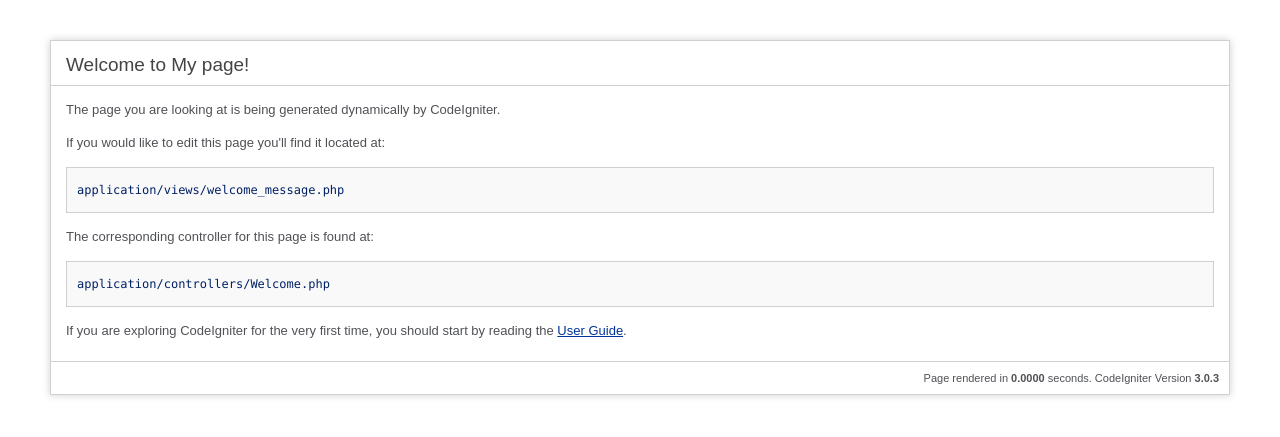
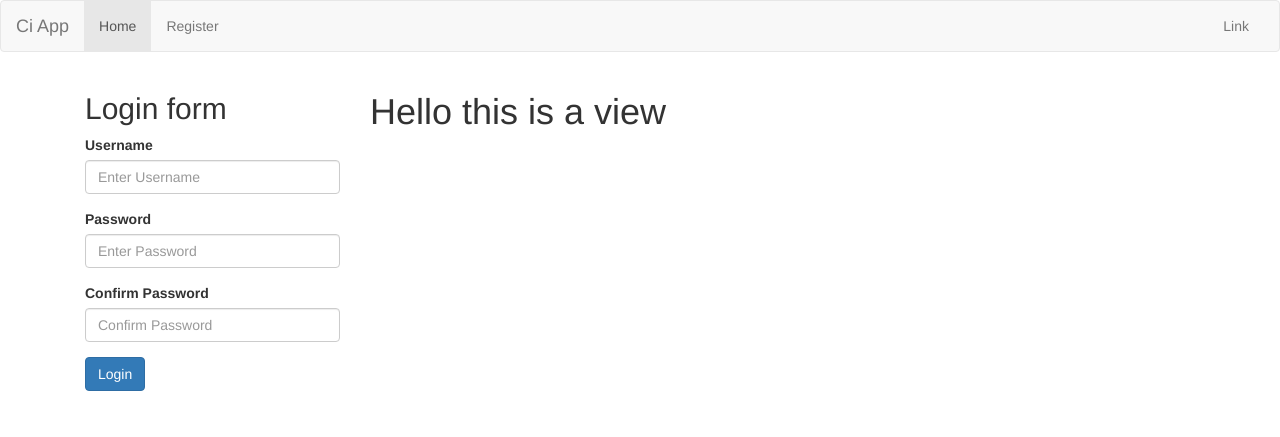
Before and after one commit to Yojim6o/codeigniter_course, a CodeIgniter app: page /ci/ in a window 1280 px wide. Shown: the top 437 px of the page. Run offline with CodeIgniter, Linux system fonts and the light colour scheme; some libraries are stand-ins or nearby versions.

Commit message:
create user registration

```diff
--- a/application/config/config.php
+++ b/application/config/config.php
@@ -35,7 +35,7 @@ $config['base_url'] = 'http://localhost:8888/ci/';
 | variable so that it is blank.
 |
 */
-$config['index_page'] = 'index.php';
+$config['index_page'] = '';
 
 /*
 |--------------------------------------------------------------------------
--- a/application/config/routes.php
+++ b/application/config/routes.php
@@ -49,6 +49,6 @@ defined('BASEPATH') OR exit('No direct script access allowed');
 | Examples:	my-controller/index	-> my_controller/index
 |		my-controller/my-method	-> my_controller/my_method
 */
-$route['default_controller'] = 'welcome';
+$route['default_controller'] = 'home';
 $route['404_override'] = '';
 $route['translate_uri_dashes'] = FALSE;
--- a/application/models/user_model.php
+++ b/application/models/user_model.php
@@ -47,11 +47,26 @@ class User_model extends CI_Model {
 	// 	$this->db->delete('users');
 	// }
 
+	public function create_user() {
+		$options = ['cost'=> 12];
+		$encripted_pass = password_hash($this->input->post('password'), PASSWORD_BCRYPT, $options);
+		$data = array(
+			'first_name'	=> $this->input->post('first_name'),
+			'last_name'		=> $this->input->post('last_name'),
+			'email'			=> $this->input->post('email'),
+			'username'		=> $this->input->post('username'),
+			'password'		=> $encripted_pass
+		);
+		$insert_data = $this->db->insert('users', $data);
+		return $insert_data;
+	}
+
 	public function login_user($username, $password) {
 		$this->db->where('username', $username);
-		$this->db->where('password', $password);
 		$result = $this->db->get('users');
-		if ($result->num_rows() == 1) {
+		$db_password = $result->row(2)->password;
+
+		if (password_verify($password, $db_password )) {
 			return $result->row(0)->id;
 		} else {
 			return false;
--- a/application/views/home_view.php
+++ b/application/views/home_view.php
@@ -1,12 +1,16 @@
 <p class="bg-success">
 	<?php if($this->session->flashdata('login_success')): ?>
-	<?php echo $this->session->flashdata('login_success'); ?>
+		<?php echo $this->session->flashdata('login_success'); ?>
+	<?php endif; ?>
+
+	<?php if($this->session->flashdata('user_registered')): ?>
+		<?php echo $this->session->flashdata('user_registered'); ?>
 	<?php endif; ?>
 </p>
 
 <p class="bg-danger">
 	<?php if($this->session->flashdata('login_failed')): ?>
-	<?php echo $this->session->flashdata('login_failed'); ?>
+		<?php echo $this->session->flashdata('login_failed'); ?>
 	<?php endif; ?>
 </p>
 
--- a/application/views/layouts/main.php
+++ b/application/views/layouts/main.php
@@ -4,10 +4,43 @@
 	<meta charset="UTF-8">
 	<title>Document</title>
 	<link rel="stylesheet" href="<?php echo base_url();?>assets/css/bootstrap.min.css">
-	<script src="<?php echo base_url();?>assets/js/jquery.js"></script>
+	<script src="https://ajax.googleapis.com/ajax/libs/jquery/1.11.3/jquery.min.js"></script>
 	<script src="<?php echo base_url();?>assets/js/bootstrap.min.js"></script>
 </head>
 <body>
+
+	<nav class="navbar navbar-default">
+	  <div class="container-fluid">
+	    <!-- Brand and toggle get grouped for better mobile display -->
+	    <div class="navbar-header">
+	      <button type="button" class="navbar-toggle collapsed" data-toggle="collapse" data-target="#bs-example-navbar-collapse-1" aria-expanded="false">
+	        <span class="sr-only">Toggle navigation</span>
+	        <span class="icon-bar"></span>
+	        <span class="icon-bar"></span>
+	        <span class="icon-bar"></span>
+	      </button>
+	      <a class="navbar-brand" href="<?php echo base_url();?>">Ci App</a>
+	    </div>
+
+	    <!-- Collect the nav links, forms, and other content for toggling -->
+	    <div class="collapse navbar-collapse" id="bs-example-navbar-collapse-1">
+	      <ul class="nav navbar-nav">
+	        <li class="active"><a href="<?php echo base_url();?>">Home<span class="sr-only">(current)</span></a></li>
+	        <li><a href="<?php echo base_url();?>/users/register">Register<span class="sr-only">(current)</span></a></li>
+	          </ul>
+	        </li>
+	      </ul>
+
+	      <ul class="nav navbar-nav navbar-right">
+	        <li><a href="#">Link</a></li>
+
+	          </ul>
+	        </li>
+	      </ul>
+	    </div><!-- /.navbar-collapse -->
+	  </div><!-- /.container-fluid -->
+	</nav>
+
 	<div class="container">
 		<div class="col-xs-3">
 			<?php $this->load->view('users/login_view'); ?>
```
Also changed, not shown: application/controllers/users.php (+20 -0 lines), application/views/users/register_view.php (added, +101 -0 lines), .htaccess (added).
